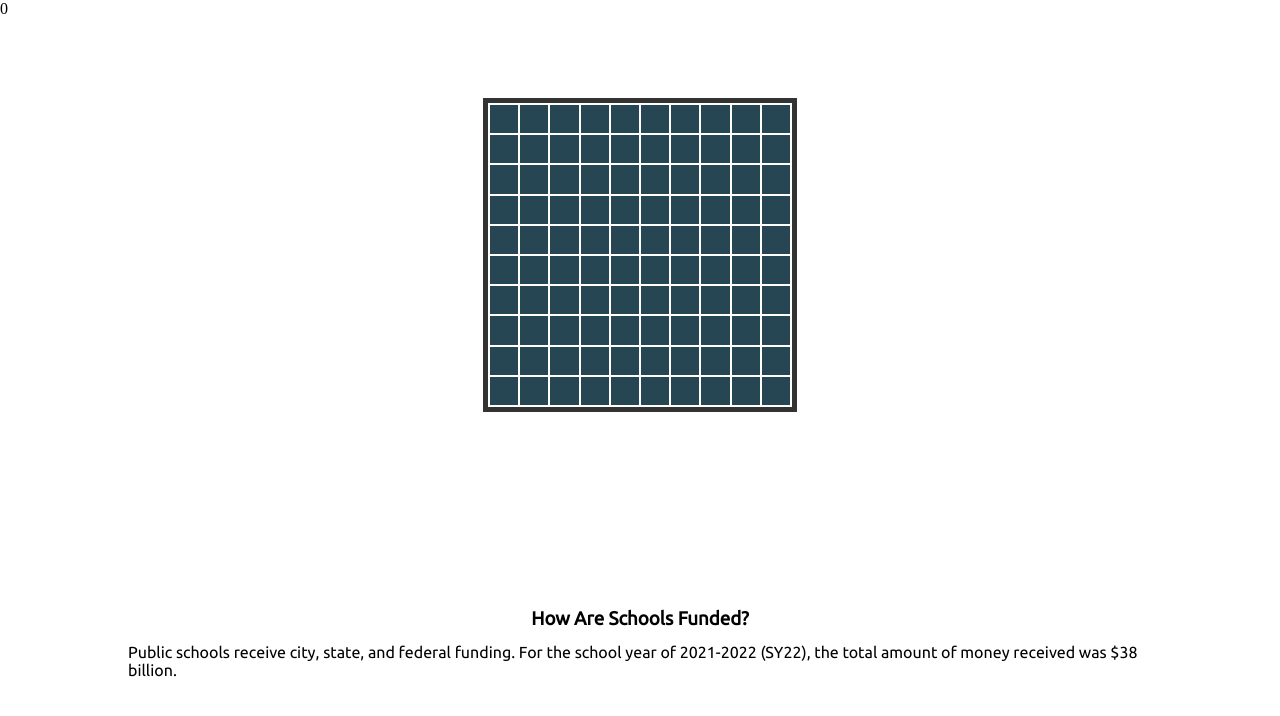
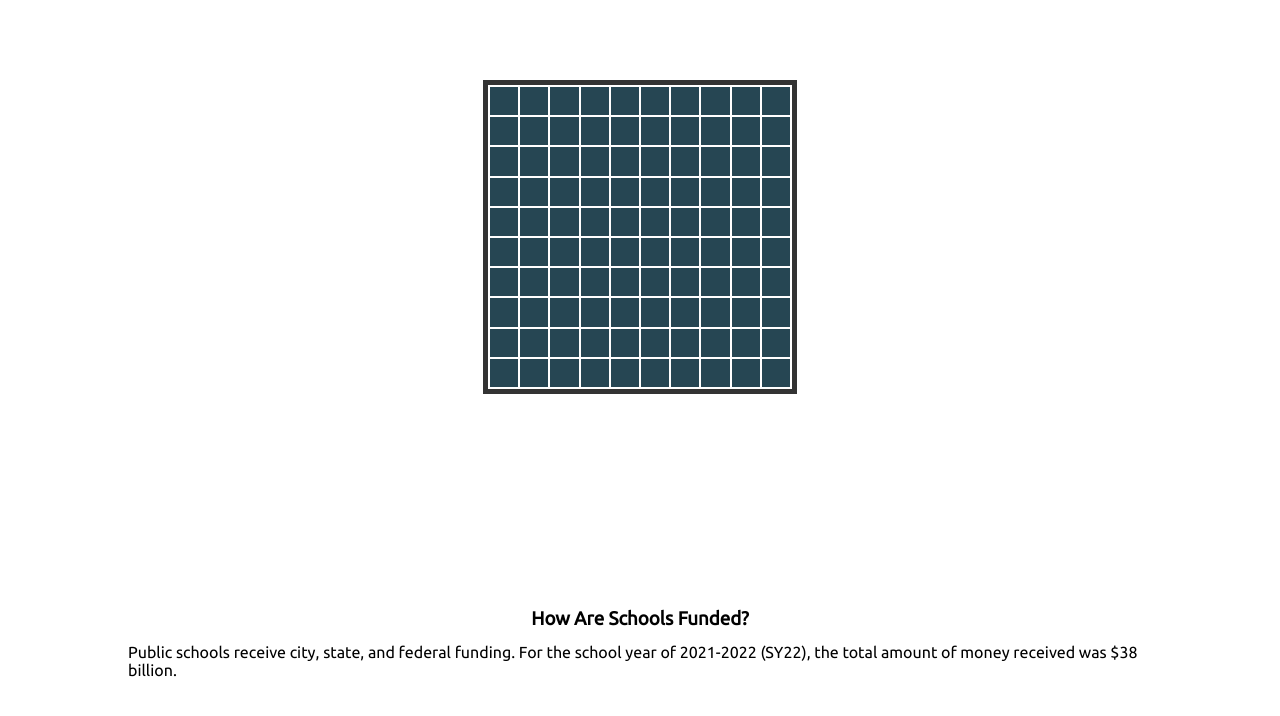
Before and after one commit to lester-lee/fair-student-funding, a Gatsby site: page / in a window 1280 px wide. Built offline with nearby package versions, Linux system fonts and the light colour scheme; Gatsby itself is replaced by a stand-in of ours.

Commit message:
Move wafflechart center to Viz component

```diff
--- a/src/components/Narrative.tsx
+++ b/src/components/Narrative.tsx
@@ -11,8 +11,6 @@ const Article = styled("article")`
   width: 100vw;
   height: 100vh;
   scroll-snap-type: y mandatory;
-  position:static;
-  z-index: -1;
 `;
 
 const Page = styled("section")`
@@ -38,7 +36,7 @@ const Card = styled("div")`
     margin: 0;
   }
   padding: 10%;
-  z-index: 2;
+  z-index: 3;
 `;
 
 type Props = {
--- a/src/components/Visualization.tsx
+++ b/src/components/Visualization.tsx
@@ -4,11 +4,17 @@ import styled from '@emotion/styled';
 const Viz = styled('div')`
   width: 100vw;
   height: 100vh;
+
   position: fixed;
   top: 0;
   left: 0;
+
   margin: 0;
   padding: 0;
+  padding-top: 10vh;
+
+  display: flex;
+  justify-content: center;
 `;
 
 const WaffleChart = styled('figure')`
@@ -17,18 +23,13 @@ const WaffleChart = styled('figure')`
   height: 80vw;
   max-height: 300px;
 
-  margin: 5vh auto;
-  margin-top: 10vh;
-
   display: grid;
   grid-template: repeat(10, 1fr) / repeat(10, 1fr);
   gap: 2px;
 
   border: 5px solid #333;
   padding: 2px;
-
-  position: static;
-  z-index: 1;
+  margin: 0;
 `;
 
 const Waffle = styled('div')`
@@ -96,7 +97,11 @@ const getIndexOfFirstDifference = (
   waffles: Waffle[]
 ) => {
   let i = 0;
-  while (i < prevWaffles.length &&  i < waffles.length && prevWaffles[i][1] == waffles[i][1]) {
+  while (
+    i < prevWaffles.length &&
+    i < waffles.length &&
+    prevWaffles[i][1] == waffles[i][1]
+  ) {
     i++;
   }
   return i;
@@ -119,7 +124,6 @@ const Visualization = ({ activePage, previousPage }: Props) => {
 
   return (
     <Viz>
-      {activePage}
       <WaffleChart>
         {waffles.map(([category, color], i) => (
           <Waffle
```
